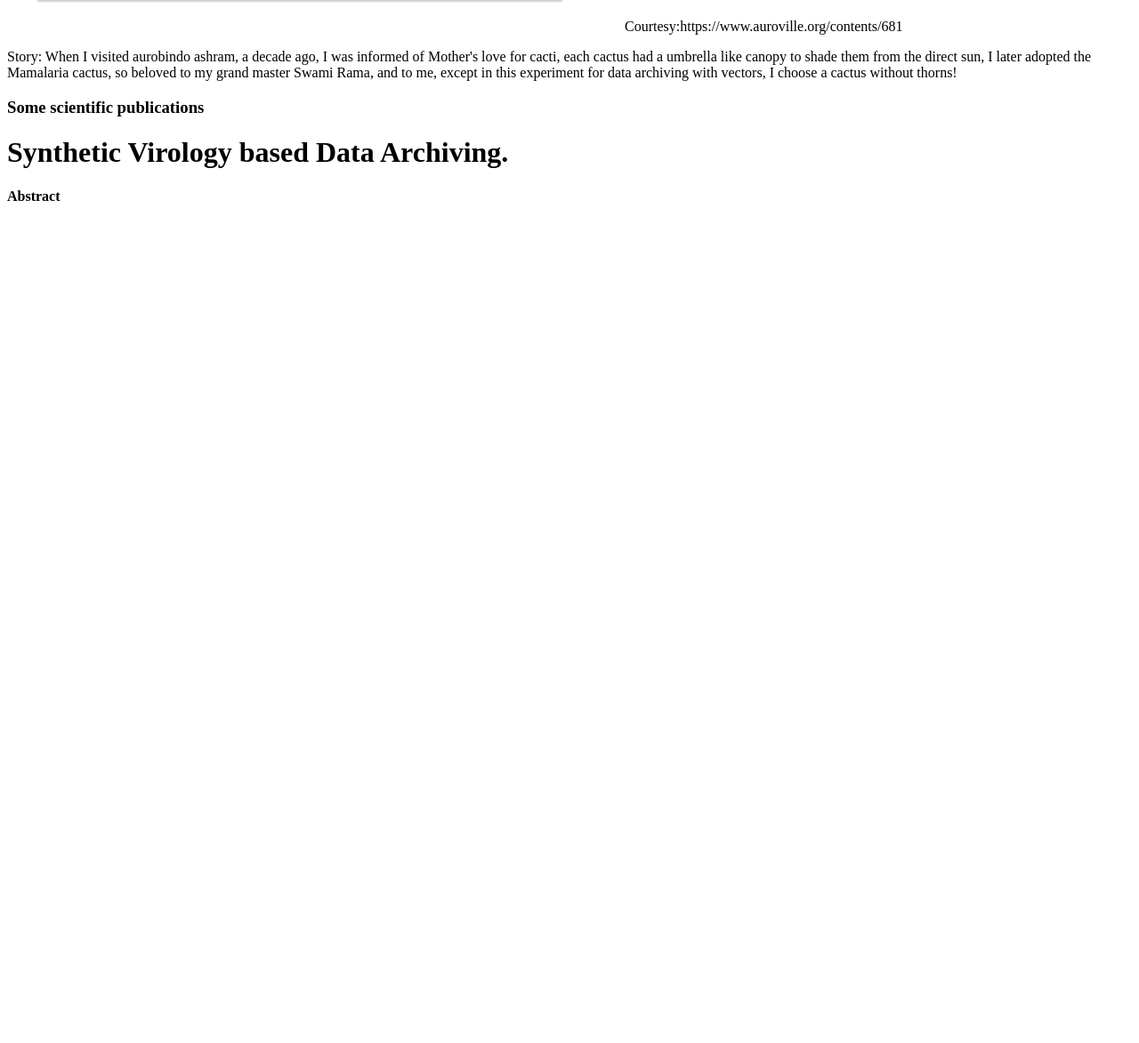
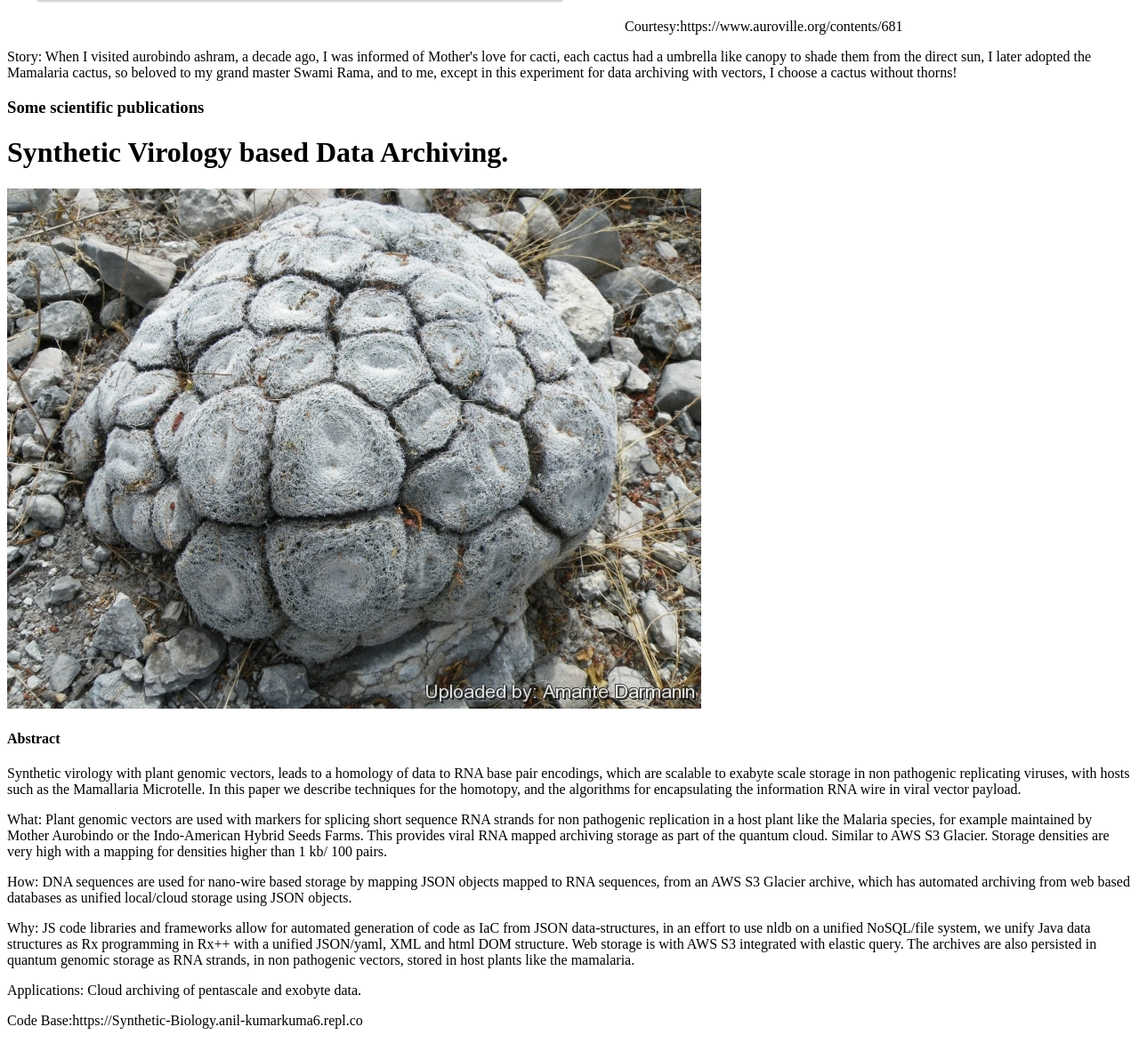
Before and after one commit to vedek/Synthetic-Biology, a plain HTML site: page index.html in a window 1280 px wide. Shown: the part 619-1792 px from the top of the page at 89% size. Before the commit the page ends 870 px from the top, so only its background shows below. Drawn offline with Linux system fonts and the light colour scheme.

Commit message:
index.html

```diff
--- a/index.html
+++ b/index.html
@@ -18,8 +18,25 @@
   <h3> Some scientific publications </h3>
   <h1> Synthetic Virology based Data Archiving.
 </h1>
+<img src="Mammillaria_microthelle.jpg"/>
 <h4> Abstract</h4>
-<p> </p>
+<p> Synthetic virology with plant genomic vectors, leads to a homology of data to RNA base pair encodings, which are scalable to exabyte scale storage in non pathogenic replicating viruses, with hosts such as the Mamallaria Microtelle. In this paper we describe techniques for the homotopy, and the algorithms for encapsulating the information RNA wire in viral vector payload. </p>
+
+<p>What:
+Plant genomic vectors are used with markers for splicing short sequence RNA strands for non pathogenic replication in a host plant like the  Malaria species, for example maintained by Mother Aurobindo or the Indo-American Hybrid Seeds Farms. This provides viral RNA mapped archiving storage as part of the quantum cloud. Similar to AWS S3 Glacier. Storage densities are very high with a mapping for densities higher than 1 kb/ 100 pairs.</p>
+
+<p>How:
+DNA sequences are used for nano-wire based storage by mapping JSON objects mapped to RNA sequences, from an AWS S3 Glacier archive, which has automated archiving from web based databases as unified local/cloud storage using JSON objects.</p>
+
+<p>Why:
+JS code libraries and frameworks allow for automated generation of code as IaC from JSON data-structures, in an effort to use nldb on a unified NoSQL/file system, we unify Java data structures as Rx programming in Rx++ with a unified JSON/yaml, XML and html DOM structure. Web storage is with AWS S3 integrated with elastic query. The archives are also persisted in quantum genomic storage as RNA strands, in non pathogenic vectors, stored in host plants like the mamalaria.</p>
+
+
+<p>Applications: Cloud archiving of pentascale and exobyte data.</p>
+
+
+<p>Code Base:https://Synthetic-Biology.anil-kumarkuma6.repl.co
+</p>
 
 </body>
 
```
Also changed, not shown: Mammillaria_microthelle.jpg (added).
